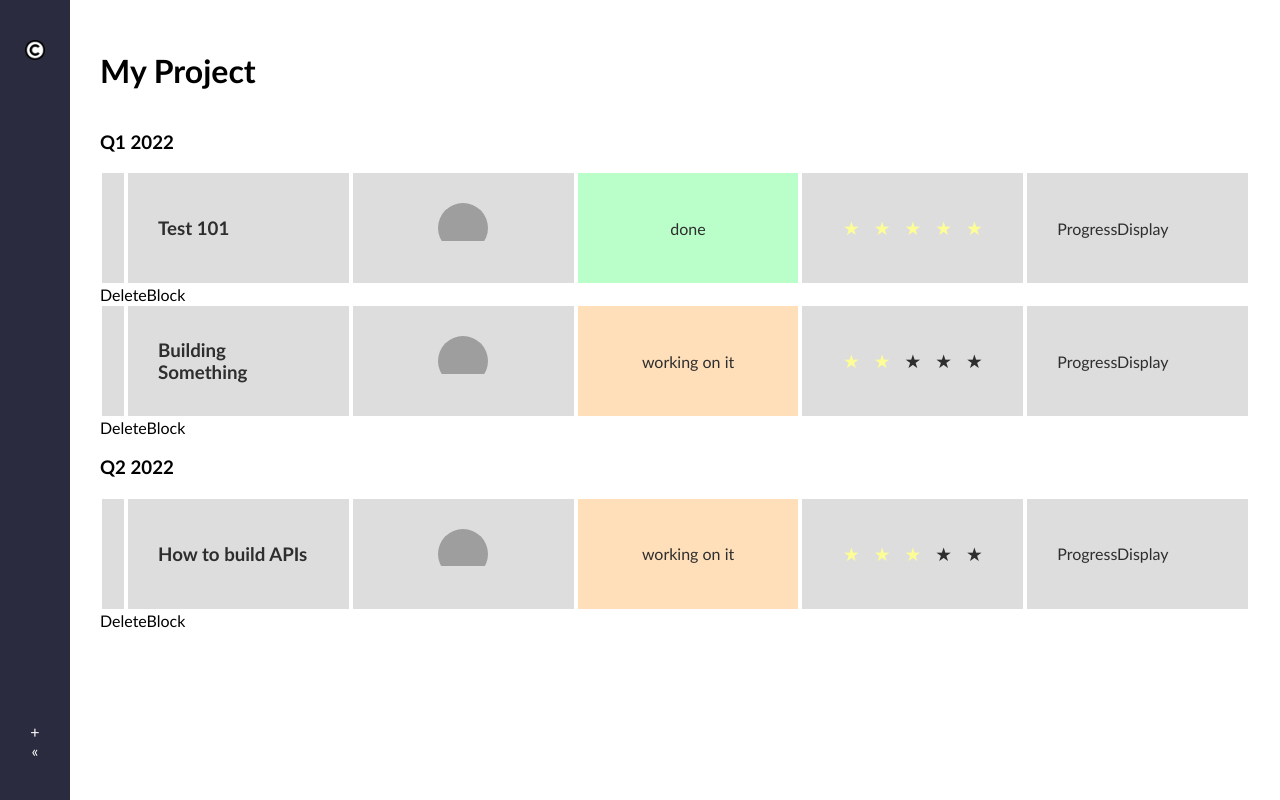
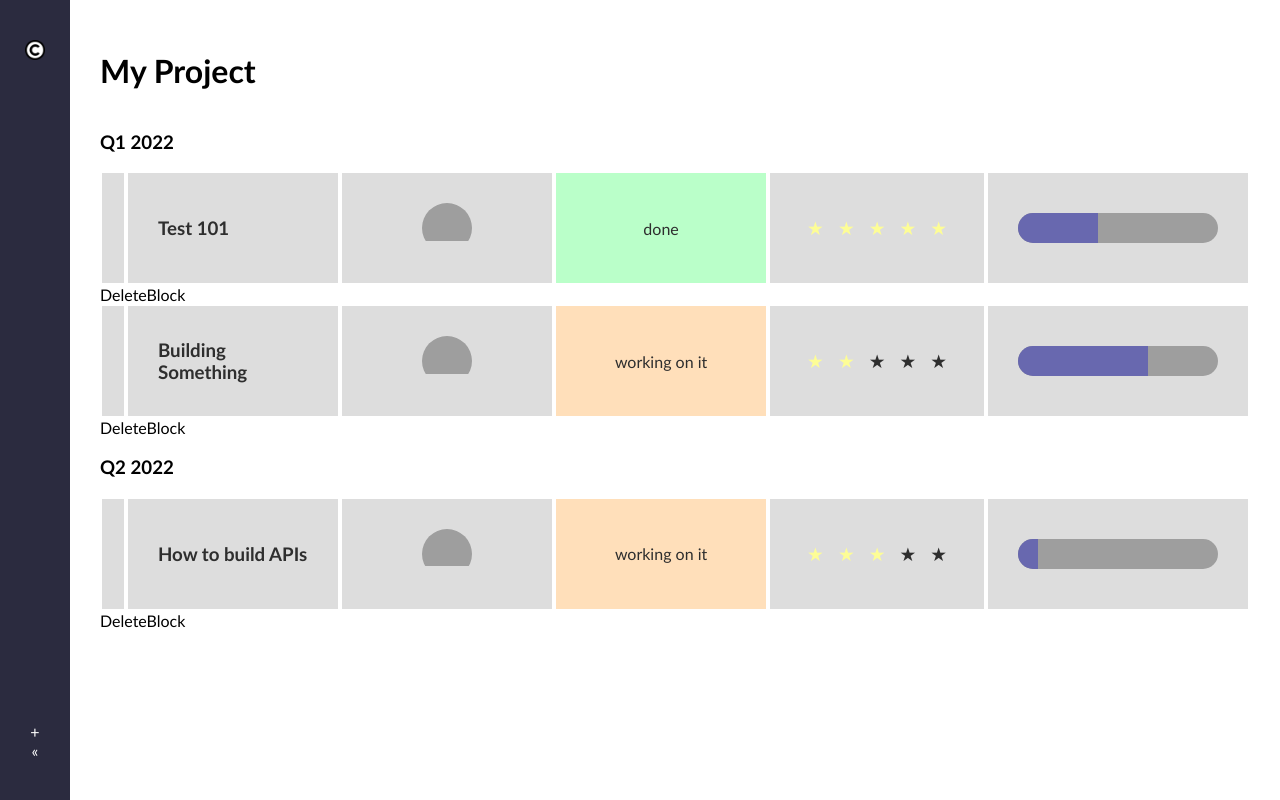
Before and after one commit to dganai/monday-clone, a React (Create React App) app: page / in a window 1280 px wide. Built offline with nearby package versions, Linux system fonts and the light colour scheme; grey boxes are pictures that could not be loaded.

Commit message:
functionality and styling for progress display

```diff
--- a/src/Components/ProgressDisplay.js
+++ b/src/Components/ProgressDisplay.js
@@ -1,4 +1,13 @@
-const ProgressDisplay = () => {
-  return <div>ProgressDisplay</div>;
+const ProgressDisplay = ({ progress }) => {
+  return (
+    <div className="progress-display">
+      <div className="progress-bar">
+        <div
+          style={{ width: progress + '%' }}
+          className="progress-indicator"
+        ></div>
+      </div>
+    </div>
+  );
 };
 export default ProgressDisplay;
--- a/src/Components/TicketCard.js
+++ b/src/Components/TicketCard.js
@@ -14,7 +14,7 @@ const TicketCard = ({ color, ticket }) => {
         <AvatarDisplay ticket={ticket} />
         <StatusDisplay status={ticket.status} />
         <PriorityDisplay priority={ticket.priority} />
-        <ProgressDisplay />
+        <ProgressDisplay progress={ticket.progress} />
       </Link>
       <DeleteBlock />
     </div>
--- a/src/index.css
+++ b/src/index.css
@@ -116,3 +116,20 @@ nav .icon {
   margin: 7px;
   padding: 0px;
 }
+
+.ticket-card .progress-display {
+  min-width: 200px;
+}
+
+.ticket-card .progress-bar {
+  width: 100%;
+  height: 30px;
+  background-color: rgb(158, 158, 158);
+  border-radius: 15px;
+  overflow: hidden;
+}
+
+.ticket-card .progress-bar .progress-indicator {
+  background-color: rgb(104, 104, 175);
+  height: 100%;
+}
```
